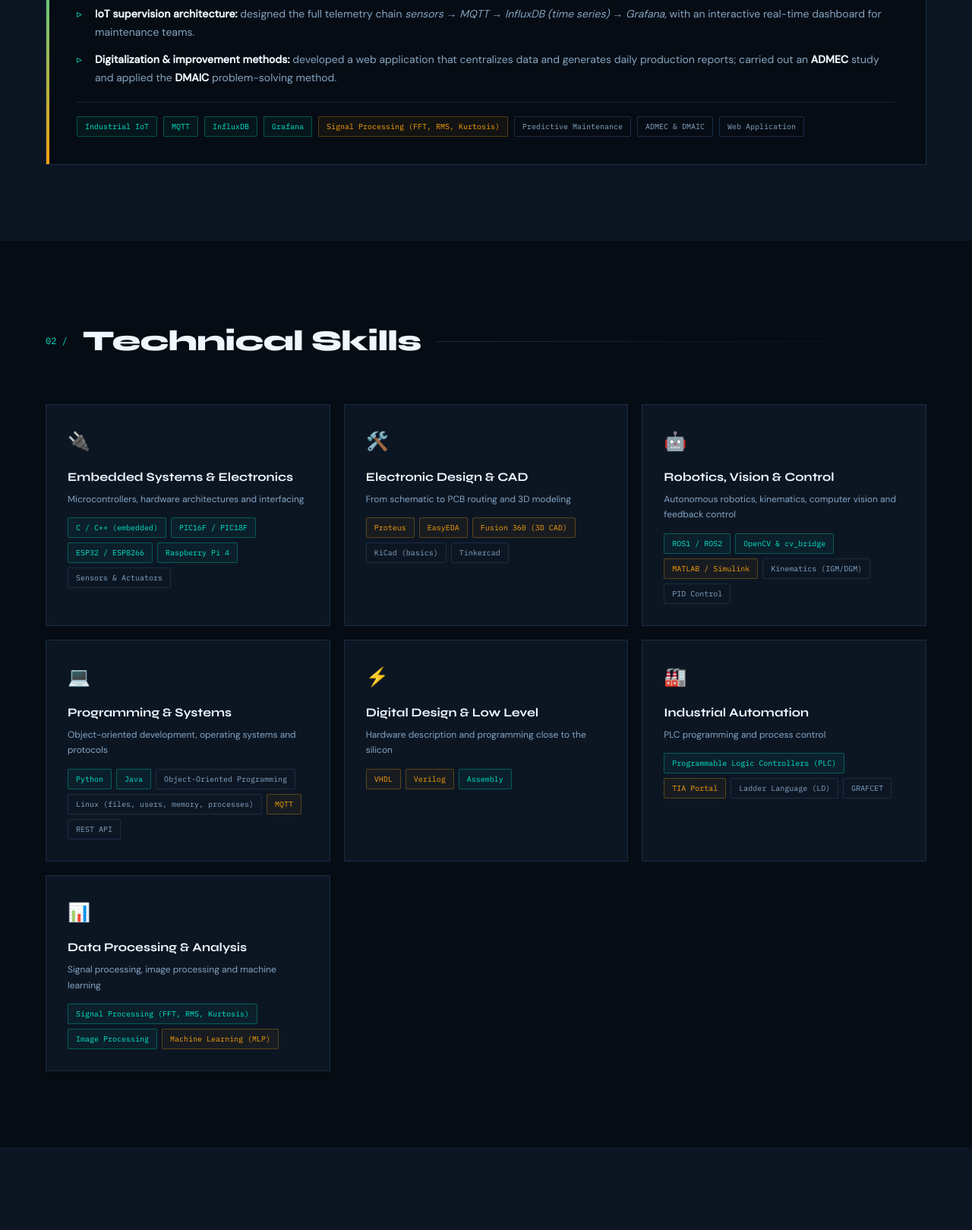
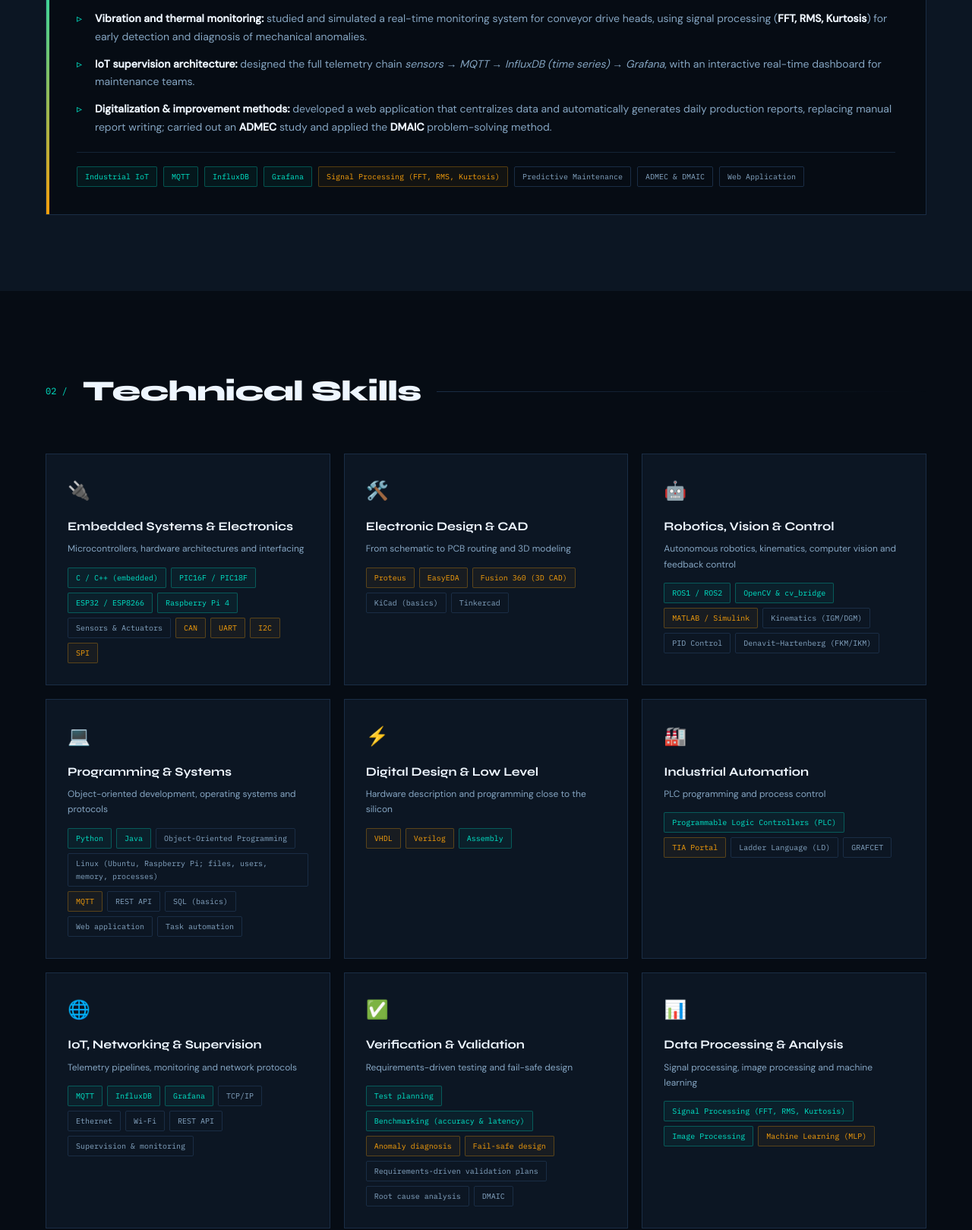
Before and after one commit to Ibtissameabd/ibtissame-portfolio, a plain HTML site: page index.html in a window 1280 px wide. Shown: the part 1181-2800 px from the top of the page at 76% size. Drawn offline with Linux system fonts and the light colour scheme.

Commit message:
Update index.html
Updated internship details and enhanced project descriptions for clarity.

```diff
--- a/index.html
+++ b/index.html
@@ -178,10 +178,10 @@ footer{padding:28px 60px;border-top:1px solid var(--border);display:flex;justify
     <div class="hero-photo-frame"><img src="images/me" alt="Ibtissame Abdoussi" onerror="if(!this.dataset.retry){this.dataset.retry=1;this.src='images/me.jpg'}" onclick="openLightboxSingle(this.src)"></div>
   </div>
   <div class="hero-content">
-    <div class="hero-tag">Seeking a 5-month end-of-studies internship (PFE)</div>
+    <div class="hero-tag">Seeking a 5-month end-of-studies internship (PFE) · starting February 2027 · open to relocation</div>
     <h1 class="hero-name">Ibtissame<br><span>Abdoussi</span></h1>
     <p class="hero-title">// 5th-year Engineering Student · Embedded Systems, IoT & Robotics</p>
-    <p class="hero-desc">5th-year engineering student at ENSA Oujda (GSEIR), specialized in embedded systems, IoT and robotics, with hands-on experience in condition-based maintenance and industrial IoT at <strong>OCP Group</strong>, in robotics under <strong>ROS/ROS2</strong>, and in mechatronic design.</p>
+    <p class="hero-desc">5th-year engineering student at ENSA Oujda (GSEIR), specialized in embedded systems, IoT and robotics, with hands-on experience in condition-based maintenance and industrial IoT at <strong>OCP Group</strong>, in robotics under <strong>ROS/ROS2</strong>, and in mechatronic design. I work from requirements to tested results: I design, test, measure and fix. I also have a strong interest in the automotive industry (CAN, embedded software requirements, verification and validation) and in embedded AI (first place at Miathon'03).</p>
     <div class="hero-actions">
       <a href="#projects" class="btn-primary">See my projects</a>
       <a href="mailto:ibtissam.abdoussi.23@ump.ac.ma" class="btn-ghost">Contact me</a>
@@ -209,7 +209,7 @@ footer{padding:28px 60px;border-top:1px solid var(--border);display:flex;justify
     <ul class="exp-list">
       <li><strong>Vibration and thermal monitoring:</strong> studied and simulated a real-time monitoring system for conveyor drive heads, using signal processing (<strong>FFT, RMS, Kurtosis</strong>) for early detection and diagnosis of mechanical anomalies.</li>
       <li><strong>IoT supervision architecture:</strong> designed the full telemetry chain <em>sensors → MQTT → InfluxDB (time series) → Grafana</em>, with an interactive real-time dashboard for maintenance teams.</li>
-      <li><strong>Digitalization & improvement methods:</strong> developed a web application that centralizes data and generates daily production reports; carried out an <strong>ADMEC</strong> study and applied the <strong>DMAIC</strong> problem-solving method.</li>
+      <li><strong>Digitalization & improvement methods:</strong> developed a web application that centralizes data and automatically generates daily production reports, replacing manual report writing; carried out an <strong>ADMEC</strong> study and applied the <strong>DMAIC</strong> problem-solving method.</li>
     </ul>
     <div class="exp-tags">
       <span class="tag tag-teal">Industrial IoT</span><span class="tag tag-teal">MQTT</span><span class="tag tag-teal">InfluxDB</span><span class="tag tag-teal">Grafana</span>
@@ -253,8 +253,8 @@ footer{padding:28px 60px;border-top:1px solid var(--border);display:flex;justify
   <div class="section-header reveal"><span class="section-num">05 /</span><h2 class="section-title">Activities, Languages & Interests</h2><div class="section-line"></div></div>
   <div class="act-grid">
     <div class="act-card reveal"><div class="act-role">Head of the Media Team</div><div class="act-org">GSEIR Club</div><div class="act-period">2025 – 2026</div><p class="act-desc">Organized robotics/IoT workshops, led a team and took part in competitions.</p></div>
-    <div class="act-card reveal"><div class="act-role">Educational Facilitator</div><div class="act-org">Maison des Sciences Orientale (MSO)</div><p class="act-desc" style="margin-top:12px">Interactive workshops introducing children to science and technology.</p></div>
-    <div class="act-card reveal"><div class="act-role">Active Member</div><div class="act-org">Sports Club</div><div class="act-period">2022 – present</div><p class="act-desc">Organized sports events and hosted the 2024 inter-university tournament ceremony.</p></div>
+    <div class="act-card reveal"><div class="act-role">Educational Facilitator</div><div class="act-org">Maison des Sciences Orientale (MSO)</div><div class="act-period">2023 – 2026</div><p class="act-desc">Interactive workshops introducing children to science and technology.</p></div>
+    <div class="act-card reveal"><div class="act-role">Active Member</div><div class="act-org">ENSAO Sports Club</div><div class="act-period">2022 – present</div><p class="act-desc">Organized sports events and hosted the 2024 inter-university tournament ceremony.</p></div>
   </div>
   <div class="lang-grid reveal">
     <div class="lang-card"><div class="lang-flag">🇲🇦</div><div class="lang-name">Arabic</div><div class="lang-level">Native</div></div>
@@ -273,11 +273,11 @@ footer{padding:28px 60px;border-top:1px solid var(--border);display:flex;justify
 <section id="contact">
   <div class="contact-inner reveal">
     <h2 class="contact-title">Let’s work <span>together</span></h2>
-    <p class="contact-sub">I’m looking for a 5-month end-of-studies internship in embedded systems, IoT or robotics.</p>
+    <p class="contact-sub">I’m looking for a 5-month end-of-studies internship in embedded systems, IoT or robotics (also automotive embedded software and V&V), starting February 2027.</p>
     <div class="contact-links">
       <a class="contact-link" href="mailto:ibtissam.abdoussi.23@ump.ac.ma">✉ ibtissam.abdoussi.23@ump.ac.ma</a>
       <a class="contact-link" href="tel:+212664520040">📞 0664520040</a>
-      <span class="contact-link">📍 Oujda, Morocco</span>
+      <span class="contact-link">📍 Oujda, Morocco · Open to relocation</span>
     </div>
   </div>
 </section>
@@ -299,12 +299,14 @@ const IMG_DIR = 'images/'; // folder that holds all project photos
 const tg = s => { const [c, t] = s.split('|'); return `<span class="tag ${{t:'tag-teal',a:'tag-amber',n:''}[c]}">${t}</span>`; };
 
 const SKILLS = [
-  ['🔌','Embedded Systems & Electronics','Microcontrollers, hardware architectures and interfacing',['t|C / C++ (embedded)','t|PIC16F / PIC18F','t|ESP32 / ESP8266','t|Raspberry Pi 4','n|Sensors & Actuators']],
+  ['🔌','Embedded Systems & Electronics','Microcontrollers, hardware architectures and interfacing',['t|C / C++ (embedded)','t|PIC16F / PIC18F','t|ESP32 / ESP8266','t|Raspberry Pi 4','n|Sensors & Actuators','a|CAN','a|UART','a|I2C','a|SPI']],
   ['🛠️','Electronic Design & CAD','From schematic to PCB routing and 3D modeling',['a|Proteus','a|EasyEDA','a|Fusion 360 (3D CAD)','n|KiCad (basics)','n|Tinkercad']],
-  ['🤖','Robotics, Vision & Control','Autonomous robotics, kinematics, computer vision and feedback control',['t|ROS1 / ROS2','t|OpenCV & cv_bridge','a|MATLAB / Simulink','n|Kinematics (IGM/DGM)','n|PID Control']],
-  ['💻','Programming & Systems','Object-oriented development, operating systems and protocols',['t|Python','t|Java','n|Object-Oriented Programming','n|Linux (files, users, memory, processes)','a|MQTT','n|REST API']],
+  ['🤖','Robotics, Vision & Control','Autonomous robotics, kinematics, computer vision and feedback control',['t|ROS1 / ROS2','t|OpenCV & cv_bridge','a|MATLAB / Simulink','n|Kinematics (IGM/DGM)','n|PID Control','n|Denavit–Hartenberg (FKM/IKM)']],
+  ['💻','Programming & Systems','Object-oriented development, operating systems and protocols',['t|Python','t|Java','n|Object-Oriented Programming','n|Linux (Ubuntu, Raspberry Pi; files, users, memory, processes)','a|MQTT','n|REST API','n|SQL (basics)','n|Web application','n|Task automation']],
   ['⚡','Digital Design & Low Level','Hardware description and programming close to the silicon',['a|VHDL','a|Verilog','t|Assembly']],
   ['🏭','Industrial Automation','PLC programming and process control',['t|Programmable Logic Controllers (PLC)','a|TIA Portal','n|Ladder Language (LD)','n|GRAFCET']],
+  ['🌐','IoT, Networking & Supervision','Telemetry pipelines, monitoring and network protocols',['t|MQTT','t|InfluxDB','t|Grafana','n|TCP/IP','n|Ethernet','n|Wi-Fi','n|REST API','n|Supervision & monitoring']],
+  ['✅','Verification & Validation','Requirements-driven testing and fail-safe design',['t|Test planning','t|Benchmarking (accuracy & latency)','a|Anomaly diagnosis','a|Fail-safe design','n|Requirements-driven validation plans','n|Root cause analysis','n|DMAIC']],
   ['📊','Data Processing & Analysis','Signal processing, image processing and machine learning',['t|Signal Processing (FFT, RMS, Kurtosis)','t|Image Processing','a|Machine Learning (MLP)']]
 ];
 
@@ -321,13 +323,13 @@ const PROJECTS = [
    slides:[['👁️','Line-following robot · ROS vision','Click to add a photo'],['📷','Experimental results & trajectory','Click to add a photo']]},
   {id:'miathon',cat:'iot control',badge:'🏆 1st place · Miathon\'03',num:'P.03',date:'04/2026 – 06/2026',
    title:'Chronic disease diagnosis system using breath analysis',
-   desc:`Project awarded first place at Miathon'03.<br>• Design of an embedded system for early diagnosis of chronic diseases.<br>• Analysis of gas biomarkers and data processing.`,
-   tags:['t|Embedded system','t|Multi-gas sensors','a|AI','n|Signal processing','n|Medical IoT'],
+   desc:`Project awarded first place at Miathon'03.<br>• Design of an embedded system for early diagnosis of chronic diseases.<br>• Analysis of gas biomarkers and data processing.<br>• ESP32-based system with a multi-gas sensor for gaseous biomarker acquisition, signal processing and analysis.<br>• Explored AI-based approaches for intelligent data analysis.`,
+   tags:['t|ESP32','t|Embedded system','t|Multi-gas sensors','a|AI','n|Signal processing','n|Medical IoT'],
    slides:[['🏆','1st place · Miathon\'03 hackathon','Click to add a photo'],['🫁','Prototype & multi-gas sensors','Click to add a photo']]},
   {id:'dofbot',cat:'robotics control',badge:'End-of-year project (PFA)',num:'P.04',date:'03/2026 – 07/2026',
    title:'Modeling and control of a 6-axis robotic arm (DOFBOT Pi)',
-   desc:`• Development of a <strong>ROS1</strong> architecture and comparison of DGM/IGM models.<br>• Evaluation of accuracy and computation time.`,
-   tags:['t|ROS1','t|Raspberry Pi 4','t|Python','a|Machine Learning (MLP)','n|IGM / DGM','n|Robotics'],
+   desc:`• Development of a <strong>ROS1</strong> architecture and comparison of DGM/IGM models.<br>• Evaluation of accuracy and computation time.<br>• Forward kinematics (<strong>Denavit–Hartenberg</strong>) and two inverse-kinematics solvers in Python on Raspberry Pi 4 (Ubuntu, ROS), driving the servos through the <strong>Arm_Lib</strong> library.<br>• Hybrid analytical solver: &lt; 0.5 cm in ~0.5–2 s. MLP solver trained on <strong>300,000 synthetic samples</strong>: &lt; 1 cm and ~10× faster.<br>• Verified the forward model against measured positions, then found and corrected a gripper-length projection error that caused over 30% position error above 60° wrist tilt.`,
+   tags:['t|ROS1','t|Raspberry Pi 4','t|Python','a|Machine Learning (MLP)','n|IGM / DGM','n|Robotics','n|Denavit–Hartenberg','n|Arm_Lib','n|Ubuntu'],
    slides:[['🦾','6-axis robotic arm · DOFBOT Pi','Click to add a photo'],['📈','DGM / IGM comparison & MLP','Click to add a photo']]},
   {id:'matlab',cat:'control',badge:'Academic project · Control',num:'P.05',date:'04/2025 – 06/2025',
    title:'Optimization and control of dynamic systems with MATLAB/Simulink',
```
